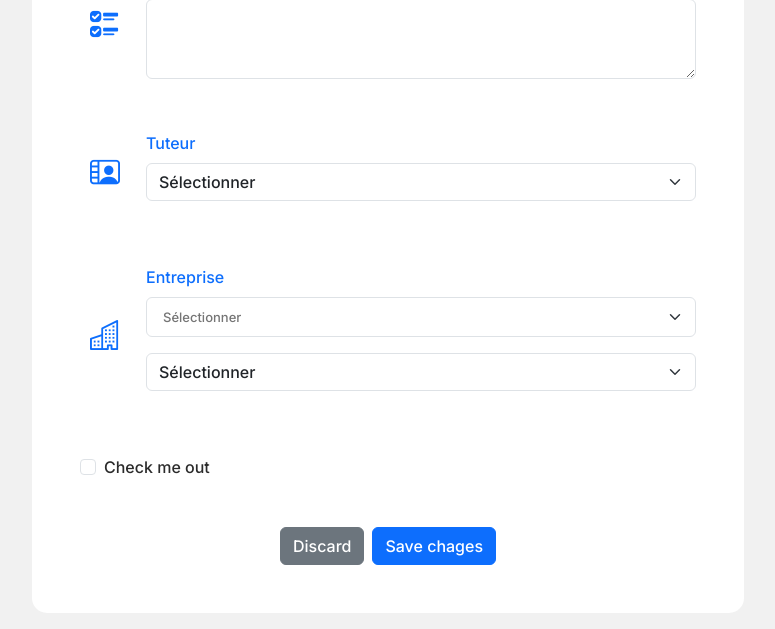
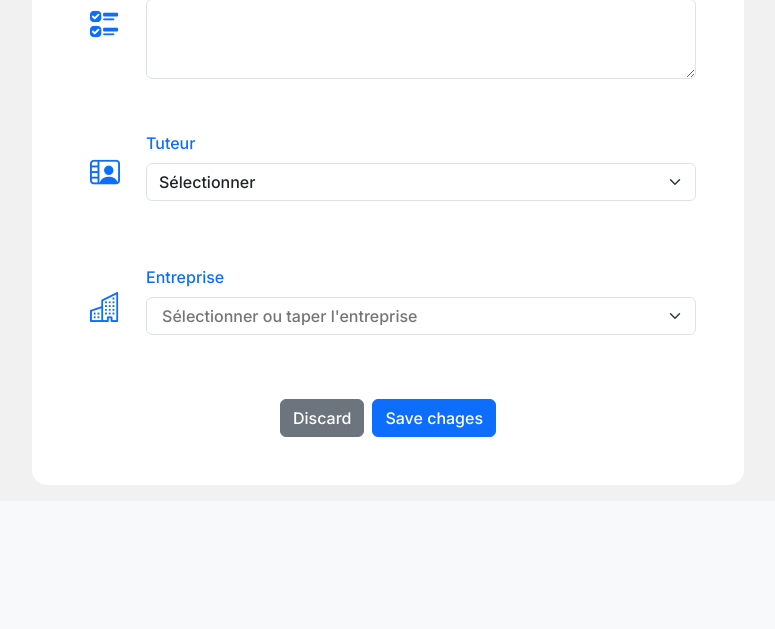
Before and after one commit to guirobb/UEweb, a Flask app: page /admin/internship/new in a window 1280 px wide. Shown: the part 781-1410 px from the top of the page, without its empty margins (252-1027 px from the left). After the commit the page ends 1218 px from the top, so only its background shows below. Run offline with Flask 2, Linux system fonts and the light colour scheme; data comes from the database, SQL or seed files in the repository; some libraries are stand-ins or nearby versions.

Commit message:
Add Company from new select library

```diff
--- a/static/css/style.css
+++ b/static/css/style.css
@@ -114,15 +114,24 @@ html body{
     font-size: 17px !important;
 }
 
-.ts-control{
+.ts-control,
+.ts-control input{
     border: none !important;
-    padding: 4px !important;
+    padding: .195rem !important;
     font-size: 1rem !important;
+    color: #222121 !important;
 
 }
 
-.ts-control input{
-            font-size: 1rem;
-            color: black;
+.ts-control>input{
+    font-size: 1rem !important;
+    color: #222121 !important;
 
 }
+
+.ts-dropdown-content{
+    text-align: left !important;
+    border-radius: 8px !important;
+    color: #222121 !important;
+    font-size: 1rem !important;
+}
--- a/templates/addInternship.html.jinja2
+++ b/templates/addInternship.html.jinja2
@@ -84,14 +84,7 @@
             <div class="main">
               <label for="select-enterprise" class="form-label text-primary form-label-left">Entreprise</label>
               <select class="form-select mb-3"  id="select-company" aria-label=".form-select" name="select-enterprise" autocomplete="off">
-                <option value="">Sélectionner</option>
-                {% for enterprise in companies %}
-                <option value="{{ enterprise.id }}">{{enterprise.id}} - {{ enterprise.name.upper() }}</option>
-                {% endfor %}
-              </select>
-
-              <select class="form-select mb-3" aria-label=".form-select" name="select-enterprise">
-                <option default disabled selected>Sélectionner</option>
+                <option value="">Sélectionner ou taper l'entreprise</option>
                 {% for enterprise in companies %}
                 <option value="{{ enterprise.id }}">{{enterprise.id}} - {{ enterprise.name.upper() }}</option>
                 {% endfor %}
@@ -99,10 +92,10 @@
             </div>
           </div>
 
-        <div class="mb-3 form-check">
+        {# <div class="mb-3 form-check">
           <input type="checkbox" class="form-check-input" id="exampleCheck1">
           <label class="form-check-label" for="exampleCheck1">Check me out</label>
-        </div>
+        </div> #}
         <div class="d-grid gap-2 d-md-flex justify-content-md-center mt-5">
           <button type="button" class="btn btn-secondary btn-md">Discard</button>
           <button type="submit" class="btn btn-primary btn-md" >Save chages</button>
@@ -128,6 +121,11 @@
             sortField: {
               field: "text",
               direction: "asc"
+            },
+            onOptionAdd:function(value, data){
+              console.log(data); // company data to add
+
+
             }
           });
         }
```
